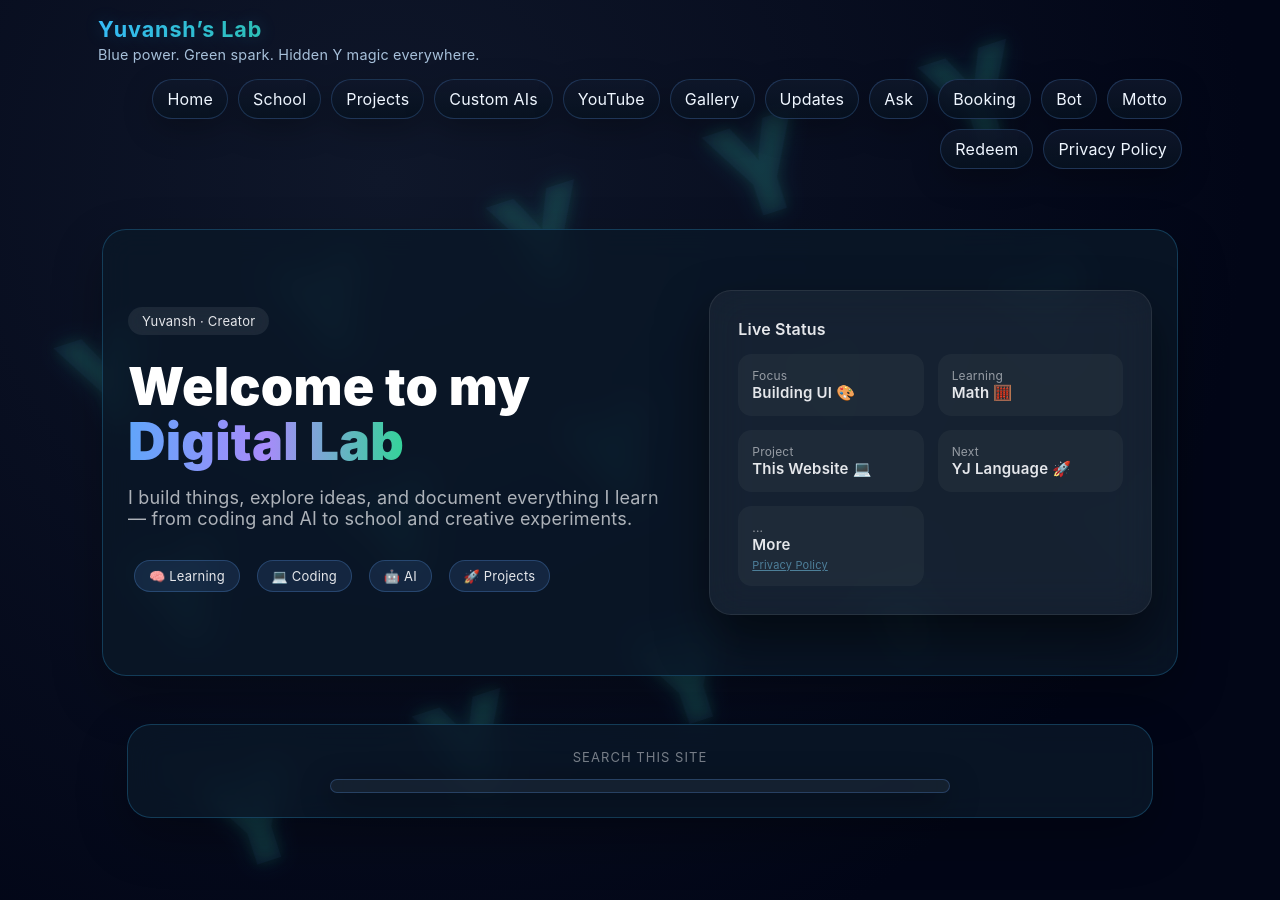
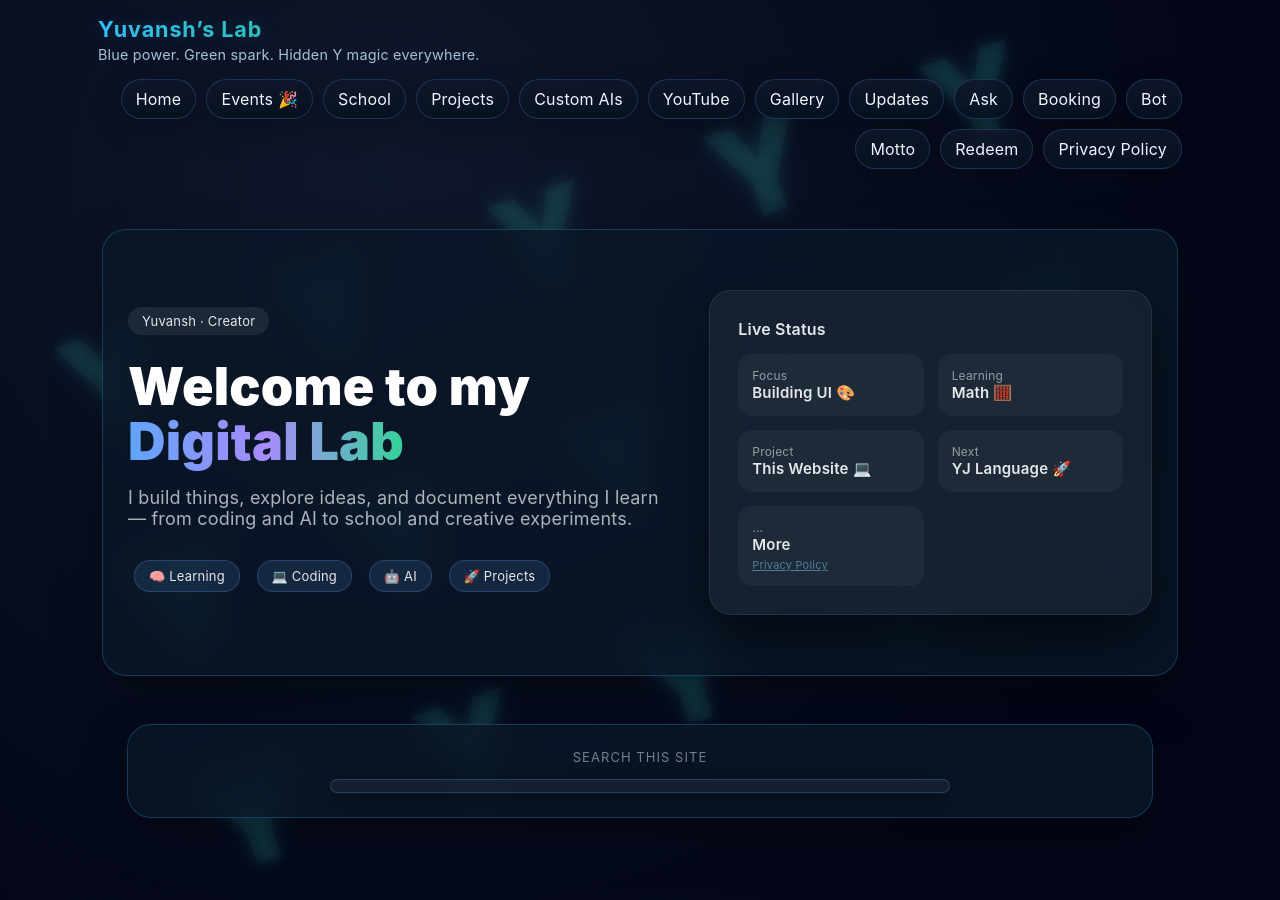
Before and after one commit to varunjain79/yuvansh.github.io, a Jekyll site: the page built from index.md, in a window 1280 px wide. Built offline with Jekyll 4.4.1, drawn with Linux system fonts in a browser that asks for light colours.

Commit message:
Add Events navigation link

```diff
--- a/_layouts/default.html
+++ b/_layouts/default.html
@@ -153,6 +153,7 @@
 
     <nav>
       <a class="nav-link" href="/">Home</a>
+      <a class="nav-link" href="/events/">Events 🎉</a>
       <a class="nav-link" href="/school/">School</a>
       <a class="nav-link" href="/projects/">Projects</a>
       <a class="nav-link" href="/ai/">Custom AIs</a>
```
